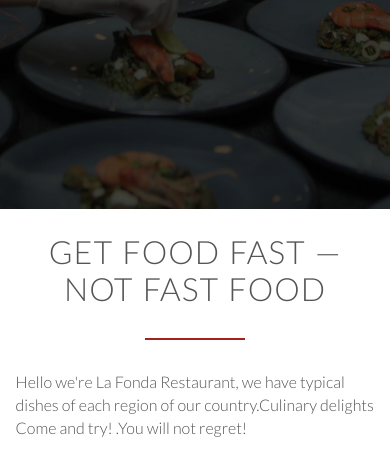
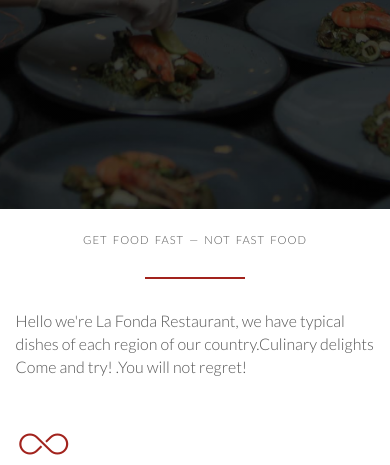
Before and after one commit to aleocampodev/lafondarestaurant, a website built with webpack: page index.html in a window 390 px wide. Shown: the part 635-1100 px from the top of the page. Built offline with nearby package versions, Linux system fonts and the light colour scheme; files whose address does not match are found by name.

Commit message:
Se modifica tamaño titulo

```diff
--- a/resources/css/sass/queries.scss
+++ b/resources/css/sass/queries.scss
@@ -163,6 +163,9 @@
     font-size:70%;
   }
 
+  h2{
+    font-size:70%;
+  }
 
 
 
```
